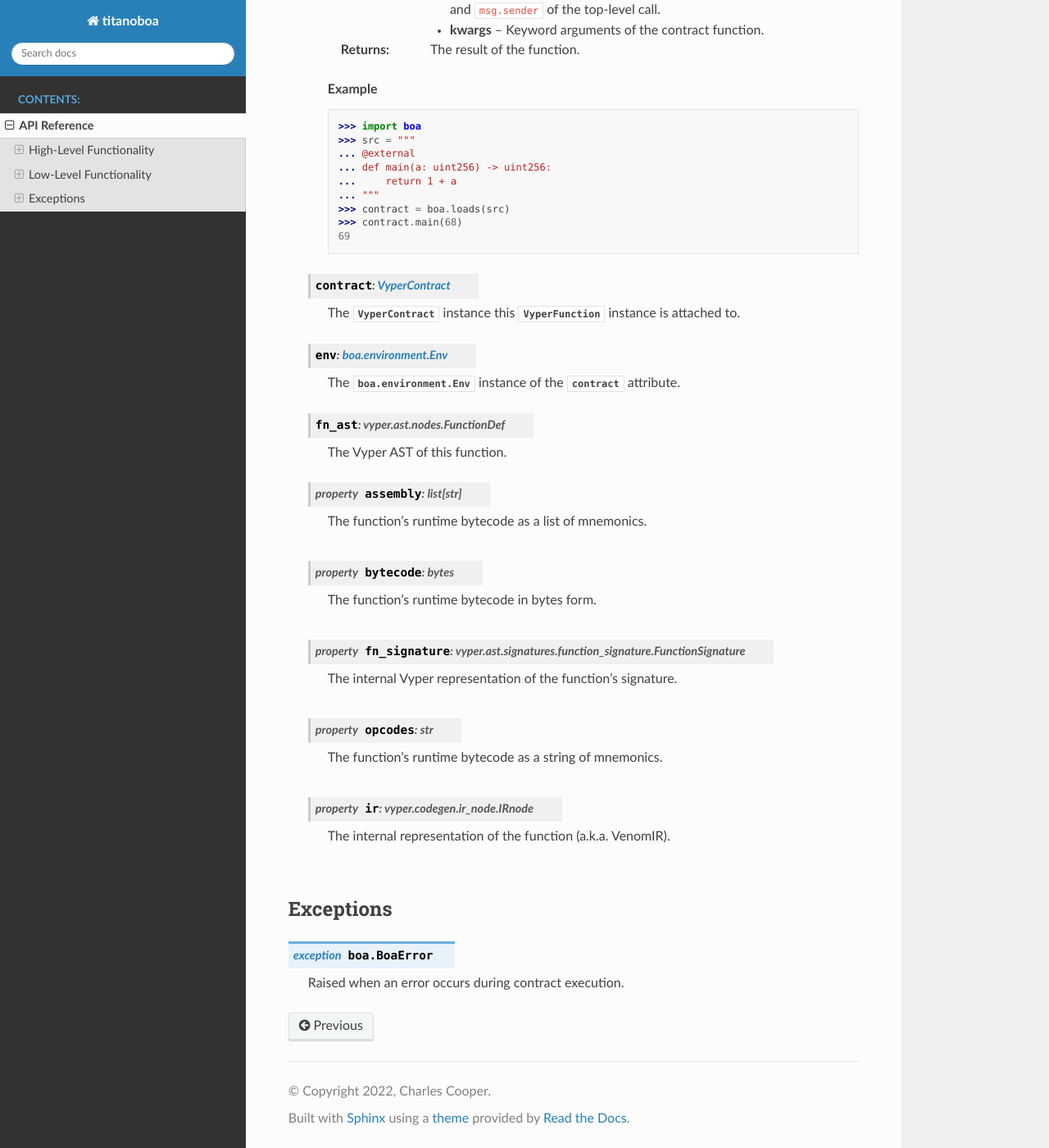
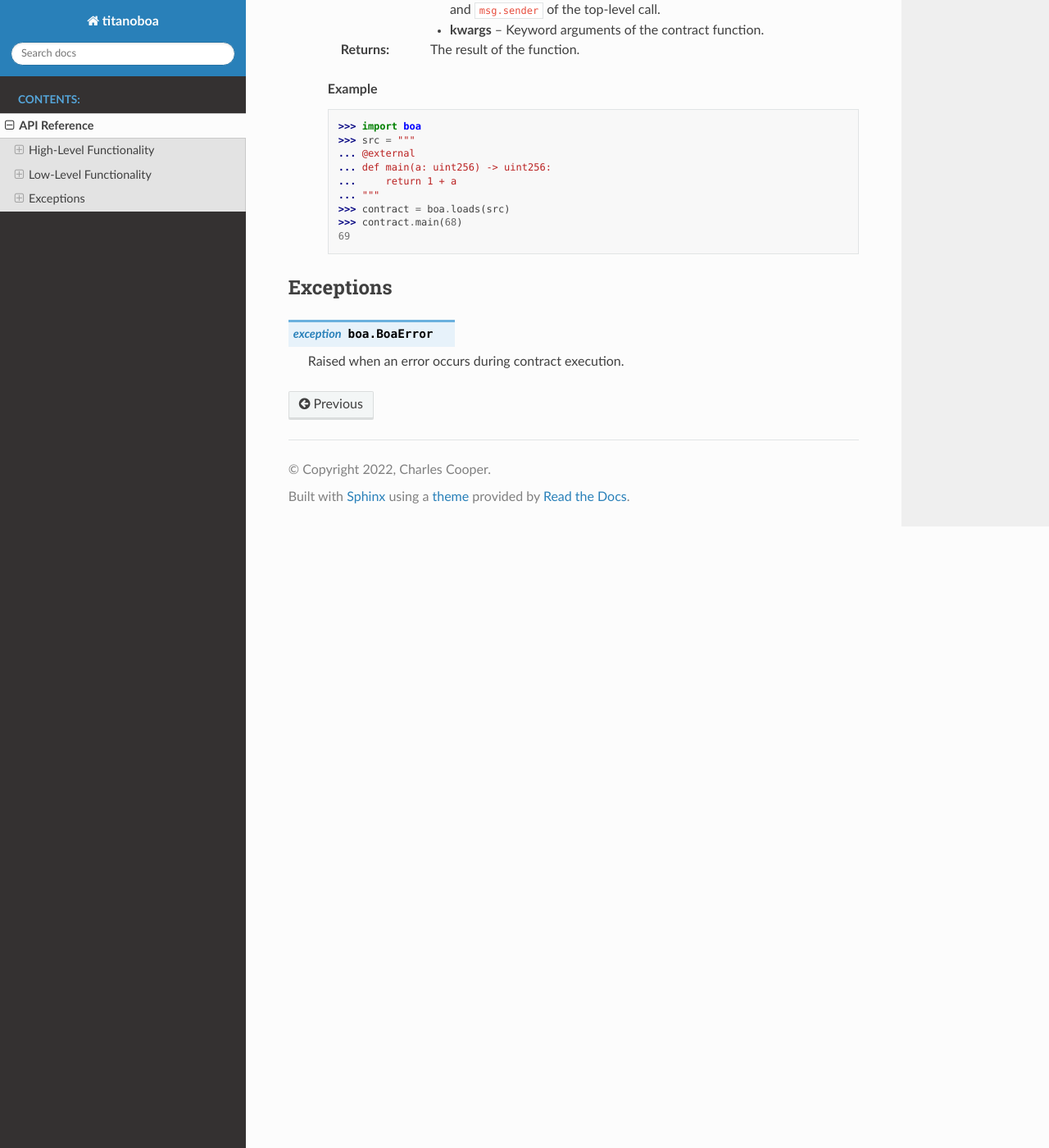
Before and after one commit to vyperlang/titanoboa, a Sphinx documentation site: the page built from docs/source/api.rst, in a window 1280 px wide and 1400 px high, scrolled down 11541 px. Shown: the whole window at 82% size. Built offline with Sphinx 7.4.7 and the Read the Docs theme 2.0.0, drawn with Linux system fonts in a browser that asks for light colours; some of the changed lines change nothing that is shown.

Commit message:
docs: hide VyperFunction props

```diff
--- a/docs/source/api.rst
+++ b/docs/source/api.rst
@@ -629,45 +629,45 @@ Low-Level Functionality
             >>> contract.main(68)
             69
 
-    .. attribute:: contract
-        :type: VyperContract
+    .. .. attribute:: contract
+    ..     :type: VyperContract
 
-        The :py:class:`VyperContract` instance this :py:class:`VyperFunction` instance is attached to.
+    ..     The :py:class:`VyperContract` instance this :py:class:`VyperFunction` instance is attached to.
 
-    .. attribute:: env
-        :type: boa.environment.Env
+    .. .. attribute:: env
+    ..     :type: boa.environment.Env
 
-        The :py:class:`boa.environment.Env` instance of the :py:attr:`contract` attribute.
+    ..     The :py:class:`boa.environment.Env` instance of the :py:attr:`contract` attribute.
 
-    .. attribute:: fn_ast
-        :type: vyper.ast.nodes.FunctionDef
+    .. .. attribute:: fn_ast
+    ..     :type: vyper.ast.nodes.FunctionDef
 
-        The Vyper AST of this function.
+    ..     The Vyper AST of this function.
 
-    .. property:: assembly
-        :type: list[str]
+    .. .. property:: assembly
+    ..     :type: list[str]
 
-        The function's runtime bytecode as a list of mnemonics.
+    ..     The function's runtime bytecode as a list of mnemonics.
 
-    .. property:: bytecode
-        :type: bytes
+    .. .. property:: bytecode
+    ..     :type: bytes
 
-        The function's runtime bytecode in bytes form.
+    ..     The function's runtime bytecode in bytes form.
 
-    .. property:: fn_signature
-        :type: vyper.ast.signatures.function_signature.FunctionSignature
+    .. .. property:: fn_signature
+    ..     :type: vyper.ast.signatures.function_signature.FunctionSignature
 
-        The internal Vyper representation of the function's signature.
+    ..     The internal Vyper representation of the function's signature.
 
-    .. property:: opcodes
-        :type: str
+    .. .. property:: opcodes
+    ..     :type: str
 
-        The function's runtime bytecode as a string of mnemonics.
+    ..     The function's runtime bytecode as a string of mnemonics.
 
-    .. property:: ir
-        :type: vyper.codegen.ir_node.IRnode
+    .. .. property:: ir
+    ..     :type: vyper.codegen.ir_node.IRnode
 
-        The internal representation of the function (a.k.a. VenomIR).
+    ..     The internal representation of the function (a.k.a. VenomIR).
 
 Exceptions
 ----------
```
